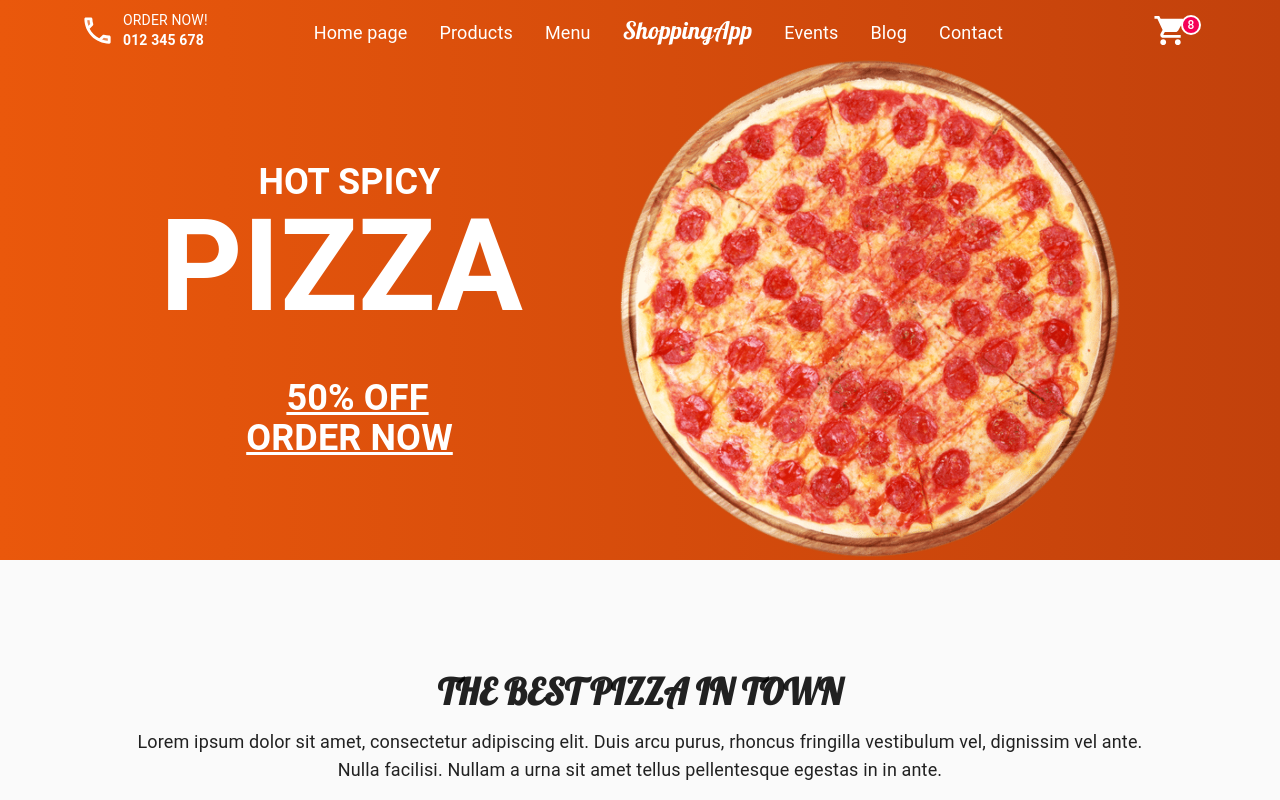
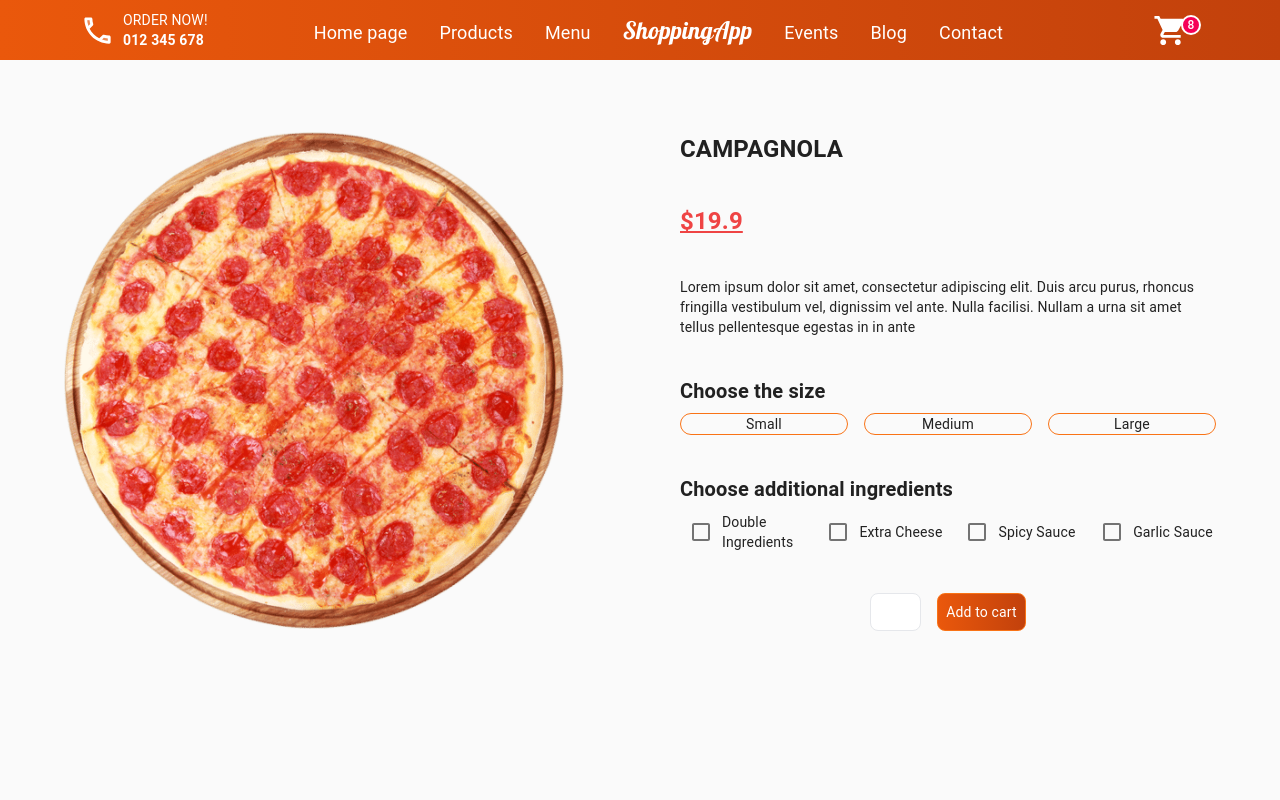
Before and after one commit to boualem06/ShoppingApp, a React (Create React App) app in the folder FrontEnd/: page /login in a window 1280 px wide. Shown: the top 800 px of the page. Built offline with nearby package versions, Linux system fonts and the light colour scheme.

Commit message:
add the responsive to the order page

```diff
--- a/FrontEnd/src/App.js
+++ b/FrontEnd/src/App.js
@@ -11,6 +11,7 @@ import Detail from "./components/Detail";
 import Cart from './components/Cart'
 import Admin from './components/Admin'
 import PersistentDrawerLeft from "./components/Drawer";
+import NavbarResp from "./components/NavbarResp";
 function App() {
 
   return (
@@ -27,7 +28,7 @@ function App() {
     //   </Routes>
     // </Router>
 
-    <Home></Home>
+    <Detail></Detail>
   )
 }
 
--- a/FrontEnd/src/components/Cart.js
+++ b/FrontEnd/src/components/Cart.js
@@ -8,9 +8,11 @@ import TableHead from '@material-ui/core/TableHead';
 import TableRow from '@material-ui/core/TableRow';
 import Paper from '@material-ui/core/Paper';
 import pizza from '../img/pizza.png'
+import NavbarResp from './NavbarResp';
+import Footer from './Footer';
 const useStyles = makeStyles({
     table: {
-        minWidth: 650,
+        // minWidth: 100,
     },
 });
 
@@ -35,6 +37,9 @@ export default function Cart() {
     const classes = useStyles();
 
     return (
+        <div>
+
+        <NavbarResp></NavbarResp>
         <TableContainer component={Paper}>
             <Table className={classes.table} aria-label="simple table">
                 <TableHead>
@@ -63,5 +68,6 @@ export default function Cart() {
                 </TableBody>
             </Table>
         </TableContainer>
+        </div>
     );
 }
--- a/FrontEnd/src/components/Detail.js
+++ b/FrontEnd/src/components/Detail.js
@@ -1,13 +1,17 @@
 import pizza from '../img/pizza.png'
 import Checkbox from '@material-ui/core/Checkbox';
+import NavbarResp from './NavbarResp';
 const Detail = () => {
     return (
-        <div className="grid gap-20 grid-cols-2 py-2 lg:px-16 md:px-6">
-            <div className='flex items-center justify-center'>
+        <div>
+
+            <NavbarResp></NavbarResp>
+            <div className="grid gap-2 md:gap-20 grid-cols-1 md:grid-cols-2 py-2 px-4 lg:px-16 md:px-6 flex flex-col items-center justify-center">
+                <div className='hidden md:block  flex items-center justify-center mt-16'>
                     <img src={pizza} alt="picture"></img>
                 </div>
-            <div className=''>
-                <h1 className='text-2xl font-bold mb-6 lg:mb-10'>CAMPAGNOLA</h1>
+                <div className='mt-16 text-center md:text-left'>
+                    <h1 className='text-2xl font-bold mb-6 lg:mb-10 '>CAMPAGNOLA</h1>
                     <h1 className='text-red-500 underline font-bold text-2xl mb-6 lg:mb-10'>$19.9</h1>
                     <p className='mb-6 lg:mb-10'>Lorem ipsum dolor sit amet, consectetur adipiscing elit. Duis arcu purus, rhoncus fringilla vestibulum vel, dignissim vel ante. Nulla facilisi. Nullam a urna sit amet tellus pellentesque egestas in in ante</p>
                     <div className='mb-6 lg:mb-10'>
@@ -55,12 +59,14 @@ const Detail = () => {
                             </div>
                         </div>
                     </div>
-                < div className='flex'>
+                    < div className='flex justify-center items-center md:'>
                         <div>
-                        <input className='border rounded-lg mr-4' size={2} ></input>
-                        <button className='hover-shadow px-2 border rounded-lg border-orange-500 bg-gradient-to-r from-orange-600   to-orange-700 text-white '>Add to cart</button>
+                            <input className='text-center border rounded-lg mr-4 py-2' size={2} ></input>
+                            <button className='hover-shadow px-2 border rounded-lg border-orange-500 bg-gradient-to-r from-orange-600   to-orange-700 text-white py-2'>Add to cart</button>
                         </div>
                     </div>
+                </div>
+
             </div>
         </div>
     )
--- a/FrontEnd/src/components/Home.js
+++ b/FrontEnd/src/components/Home.js
@@ -1,21 +1,14 @@
-import Navbar from "./Navbar";
+import NavbarResp from "./NavbarResp";
 import Menu from "./Menu";
 import Footer from "./Footer";
 import Body from "./Body";
-import PersistentDrawerLeft from "./Drawer";
+
 const Home = () => {
     return (
 
         <div className="">
-            <div className="hidden md:block">
-                <Navbar ></Navbar>
-            </div>
-            <div className="md:hidden ">
-                <PersistentDrawerLeft ></PersistentDrawerLeft>
-            </div>
-            {/* <div className="pt-28 md:mt-10"> */}
+            <NavbarResp></NavbarResp>
             <Body></Body>
-            {/* </div> */}
             <Menu></Menu>
             <Footer></Footer>
         </div>)
--- /dev/null
+++ b/FrontEnd/src/components/NavbarResp.js
@@ -0,0 +1,15 @@
+import Navbar from "./Navbar";
+import PersistentDrawerLeft from "./Drawer";
+const NavbarResp=()=>{
+    return(
+        <div>
+             <div className="hidden md:block">
+                <Navbar ></Navbar>
+            </div>
+            <div className="md:hidden ">
+                <PersistentDrawerLeft ></PersistentDrawerLeft>
+            </div>
+        </div>
+    )
+}
+export default NavbarResp ;
```
Lines whose indentation alone changed are shown as unchanged.
